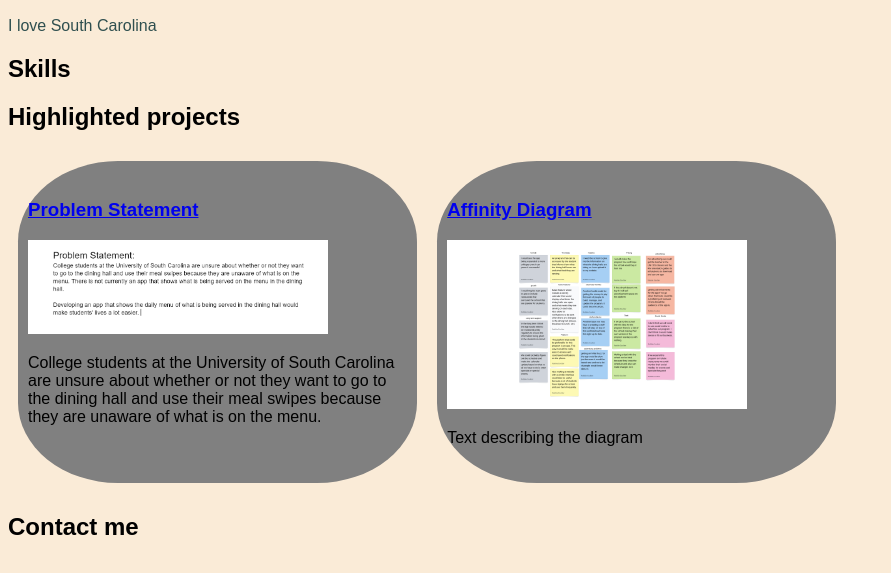
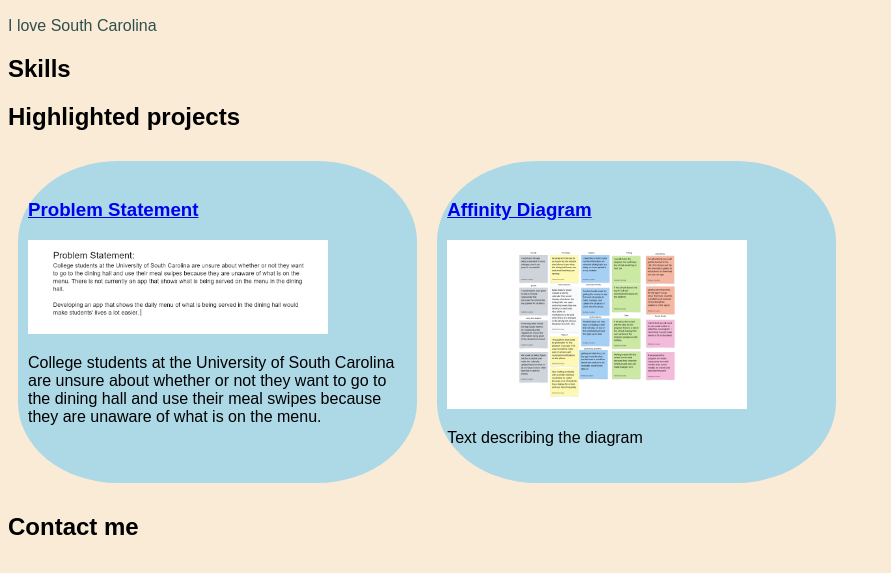
Before and after one commit to RobbieCoulter/RobbieCoulter.github.io, a plain HTML site: page index.html in a window 1280 px wide. Shown: the part 111-684 px from the top of the page, without its empty margins (0-891 px from the left). Drawn offline with Linux system fonts and the light colour scheme.

Commit message:
bubble color change

```diff
--- a/styles.css
+++ b/styles.css
@@ -18,6 +18,6 @@ h1{
 width: 30%;
 margin: 10px;
 padding: 20px 10px;
-background: gray; /* pick a color */
+background: lightblue; /* pick a color */
 border-radius: 25%;
 }
```
